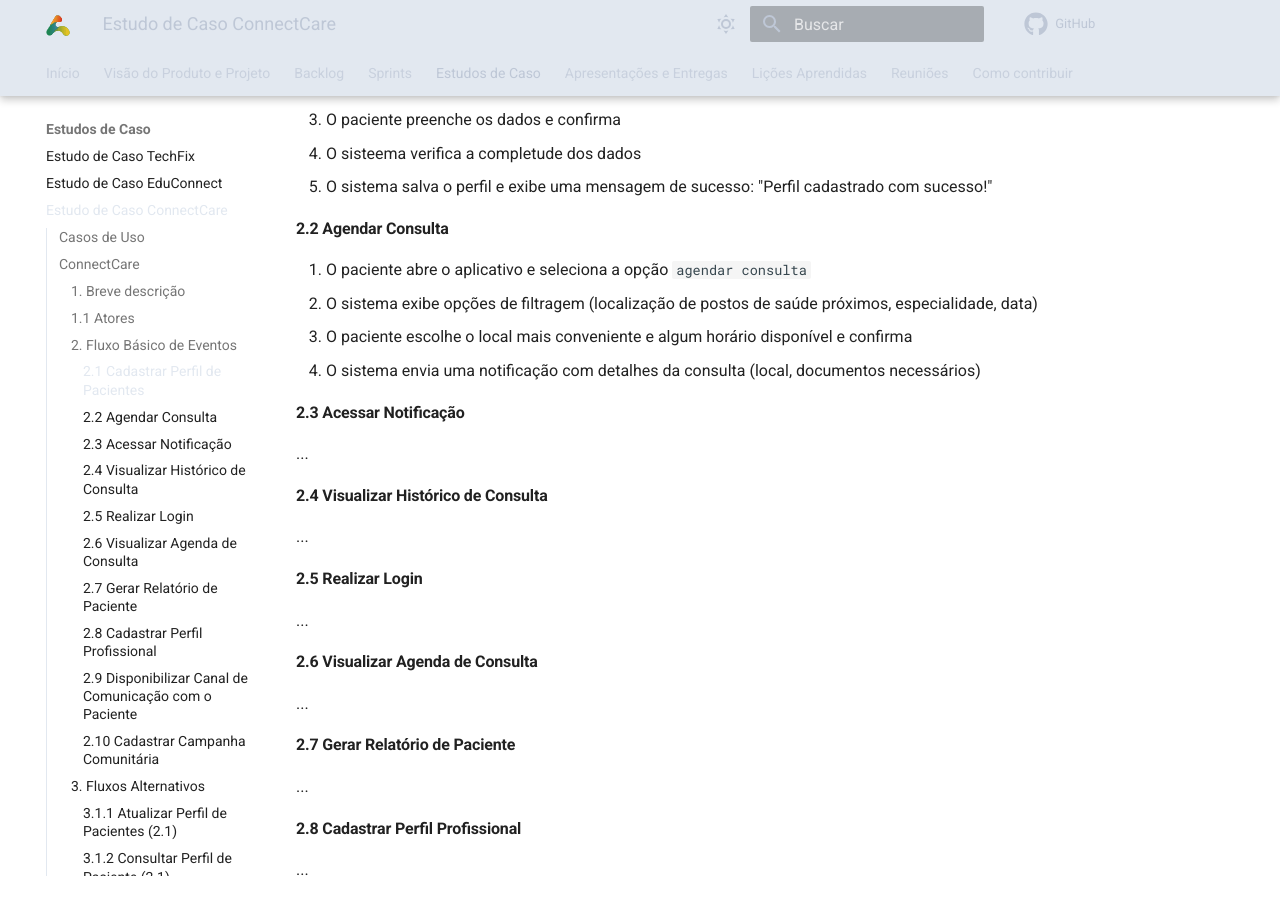
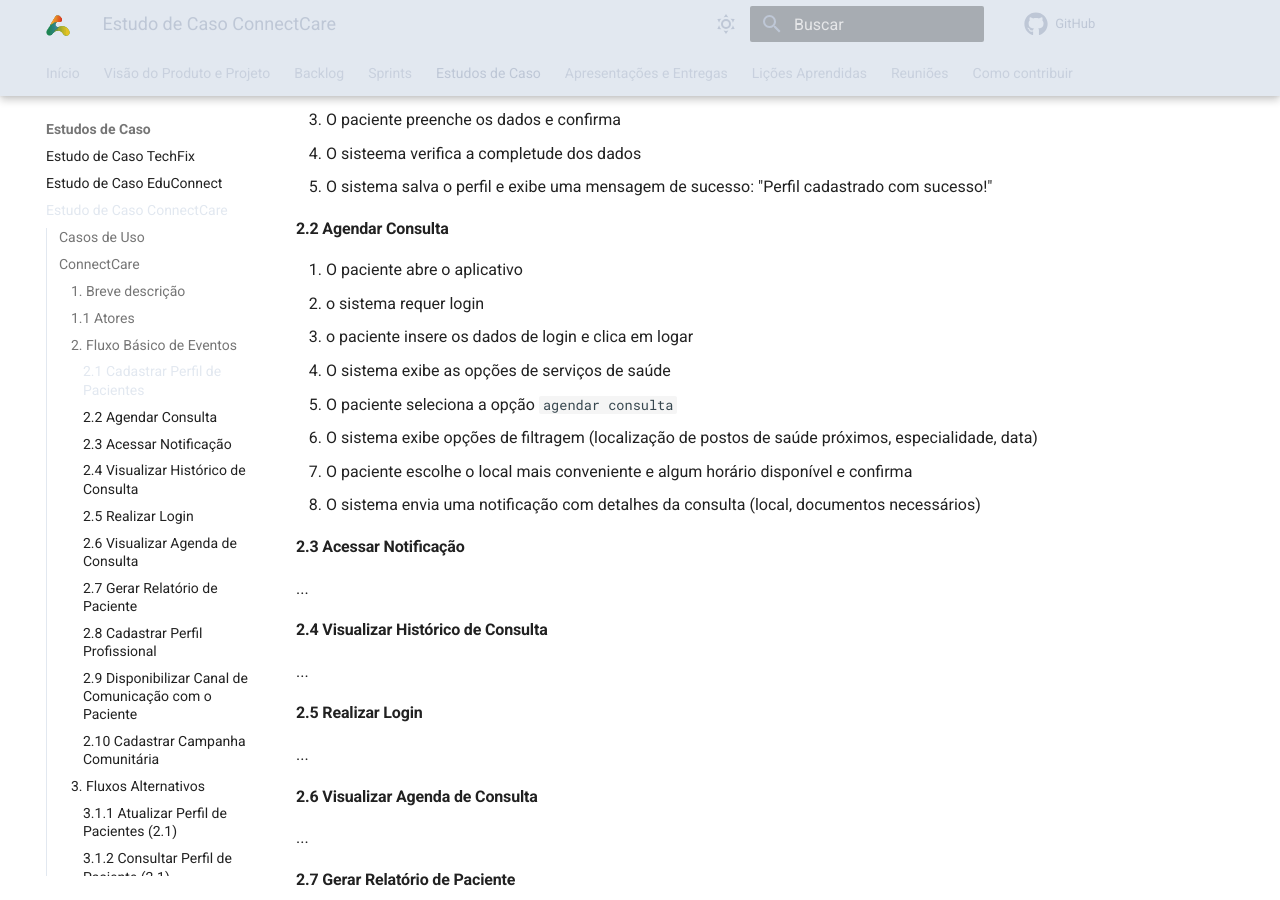
Before and after one commit to mdsreq-fga-unb/2024.2-T03-AutoReiTintas, an MkDocs documentation site: the page built from docs/auto-rei-tintas/docs/sections/study_cases/study_case_UC.md, in a window 1280 px wide and 900 px high, scrolled down 987 px. Built offline with MkDocs 1.6.1 and Material for MkDocs 9.7.7, drawn with Linux system fonts in a browser that asks for light colours; comment, search, counter and statistics services are not loaded.

Commit message:
Atualizar o study_case_UC.md

```diff
--- a/docs/auto-rei-tintas/docs/sections/study_cases/study_case_UC.md
+++ b/docs/auto-rei-tintas/docs/sections/study_cases/study_case_UC.md
@@ -33,11 +33,14 @@
 5. O sistema salva o perfil e exibe uma mensagem de sucesso: "Perfil cadastrado com sucesso!"
 
 #### 2.2 Agendar Consulta
-
-1. O paciente abre o aplicativo e seleciona a opção `agendar consulta`
-2. O sistema exibe opções de filtragem (localização de postos de saúde próximos, especialidade, data)
-3. O paciente escolhe o local mais conveniente e algum horário disponível e confirma
-4. O sistema envia uma notificação com detalhes da consulta (local, documentos necessários)
+1. O paciente abre o aplicativo
+2. o sistema requer login
+3. o paciente insere os dados de login e clica em logar
+4. O sistema exibe as opções de serviços de saúde
+5. O paciente seleciona a opção `agendar consulta`
+6. O sistema exibe opções de filtragem (localização de postos de saúde próximos, especialidade, data)
+7. O paciente escolhe o local mais conveniente e algum horário disponível e confirma
+8. O sistema envia uma notificação com detalhes da consulta (local, documentos necessários)
 
 #### 2.3 Acessar Notificação
 
```
